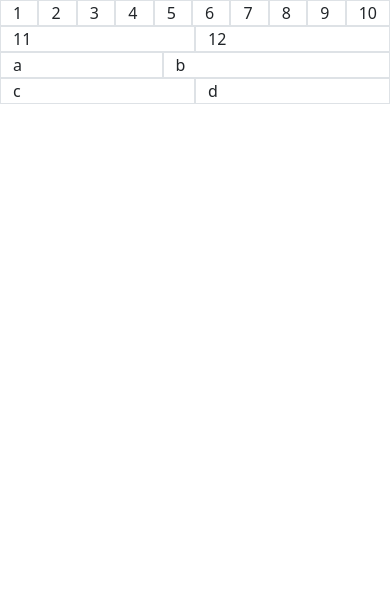
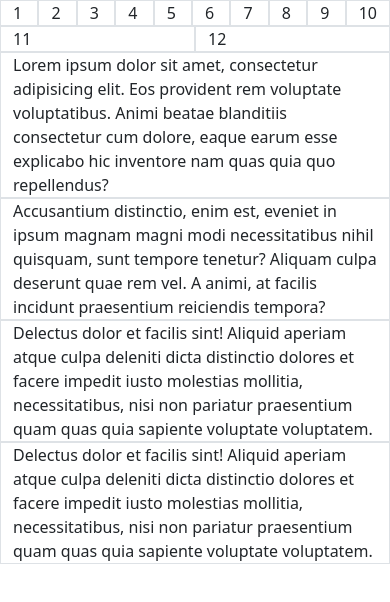
Before and after one commit to Camilo9203/Bootstrap5-Lab, a plain HTML site: page index.html in a window 390 px wide. Drawn offline with nearby package versions, Linux system fonts and the light colour scheme.

Commit message:
Grid Responsive

```diff
--- a/index.html
+++ b/index.html
@@ -23,10 +23,22 @@
             <div class="col border">12</div>
         </div>
         <div class="row">
-            <div class="col-5 border">a</div>
-            <div class="col-7 border">b</div>
-            <div class="col-6 border">c</div>
-            <div class="col-6 border">d</div>
+            <div class="col-12 col-md-6 col-lg-3 border">Lorem ipsum dolor sit amet, consectetur adipisicing elit. Eos provident rem voluptate
+                voluptatibus. Animi beatae blanditiis consectetur cum dolore, eaque earum esse explicabo hic inventore
+                nam quas quia quo repellendus?
+            </div>
+            <div class="col-12 col-md-6 col-lg-3 border">Accusantium distinctio, enim est, eveniet in ipsum magnam magni modi necessitatibus nihil
+                quisquam, sunt tempore tenetur? Aliquam culpa deserunt quae rem vel. A animi, at facilis incidunt
+                praesentium reiciendis tempora?
+            </div>
+            <div class="col-12 col-md-6 col-lg-3 border">Delectus dolor et facilis sint! Aliquid aperiam atque culpa deleniti dicta distinctio
+                dolores et facere impedit iusto molestias mollitia, necessitatibus, nisi non pariatur praesentium quam
+                quas quia sapiente voluptate voluptatem.
+            </div>
+            <div class="col-12 col-md-6 col-lg-3 border">Delectus dolor et facilis sint! Aliquid aperiam atque culpa deleniti dicta distinctio
+                dolores et facere impedit iusto molestias mollitia, necessitatibus, nisi non pariatur praesentium quam
+                quas quia sapiente voluptate voluptatem.
+            </div>
         </div>
     </div>
 <script src="https://cdn.jsdelivr.net/npm/bootstrap@5.2.3/dist/js/bootstrap.bundle.min.js" integrity="sha384-kenU1KFdBIe4zVF0s0G1M5b4hcpxyD9F7jL+jjXkk+Q2h455rYXK/7HAuoJl+0I4" crossorigin="anonymous"></script>
```
